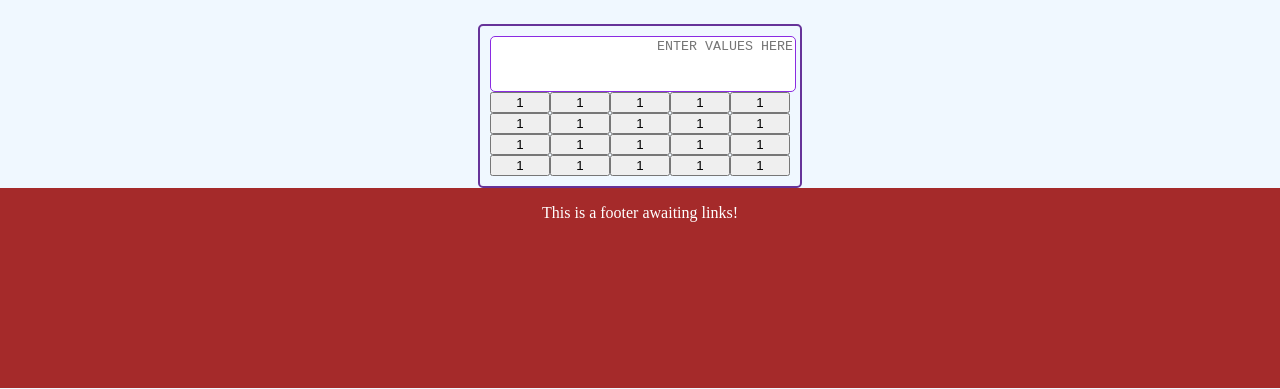
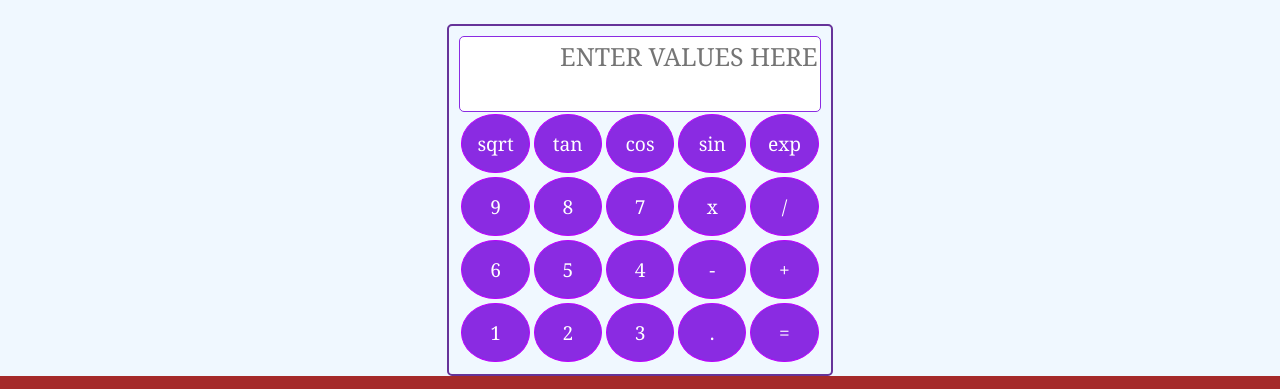
Before and after one commit to KavumaHakim/WebdevTest, a plain HTML site: page javascript.html in a window 1280 px wide. Shown: the part 361-750 px from the top of the page. Drawn offline with Linux system fonts and the light colour scheme.

Commit message:
Changed the styles of the button to make them round and purple, changed the width of the textarea and and the font
This was to make the calculator aline with the theme and also to make the input look more appealing.

```diff
--- a/javascript.html
+++ b/javascript.html
@@ -25,26 +25,26 @@
             <article>
                 <div>
                     <textarea name="display" id="answer" placeholder="ENTER VALUES HERE" ></textarea>
+                    <button> sqrt</button>
+                    <button> tan</button>
+                    <button>cos</button>
+                    <button> sin</button>
+                    <button> exp</button>
+                    <button> 9</button>
+                    <button> 8</button>
+                    <button> 7</button>
+                    <button> x</button>
+                    <button> /</button>
+                    <button> 6</button>
+                    <button> 5 </button>
+                    <button> 4</button>
+                    <button> -</button>
+                    <button> +</button>
                     <button> 1</button>
-                    <button> 1</button>
-                    <button> 1</button>
-                    <button> 1</button>
-                    <button> 1</button>
-                    <button> 1</button>
-                    <button> 1</button>
-                    <button> 1</button>
-                    <button> 1</button>
-                    <button> 1</button>
-                    <button> 1</button>
-                    <button> 1</button>
-                    <button> 1</button>
-                    <button> 1</button>
-                    <button> 1</button>
-                    <button> 1</button>
-                    <button> 1</button>
-                    <button> 1</button>
-                    <button> 1</button>
-                    <button> 1</button>
+                    <button> 2</button>
+                    <button> 3</button>
+                    <button> .</button>
+                    <button> =</button>
 
                 </div>
             </article>
--- a/js-styles.css
+++ b/js-styles.css
@@ -16,8 +16,9 @@ textarea{
     resize: none;
     border-radius: 5px;
     border-color: blueviolet;
-    width: 100%;
-    height: 50px;
+    height: 70px;
+    font-family: Cambria, Cochin, Georgia, Times, 'Times New Roman', serif;
+    font-size: 25px;
 
 }
 textarea:focus{
@@ -30,5 +31,23 @@ article div{
     border: 2px rebeccapurple solid;
     border-radius: 5px;
     padding: 10px;
-    width: 300px;
+    width: max-content;
 }
+
+button{
+    padding: 15px;
+    margin: 2px;
+    border-radius: 100%;
+    border: 1px rgb(187, 0, 255) solid;
+    background-color: blueviolet;
+    color: white;
+    font-size: larger;
+    cursor: pointer;
+    transition: 200ms ease-in;
+    font-family: Georgia, 'Times New Roman', Times, serif;
+}
+
+button:hover{
+    color: rgb(0, 254, 250);
+    background-color: rgb(128, 0, 255);
+}
```
